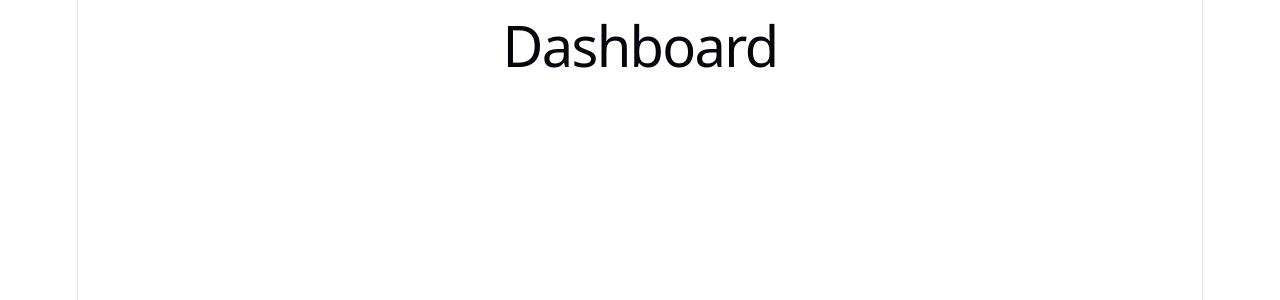
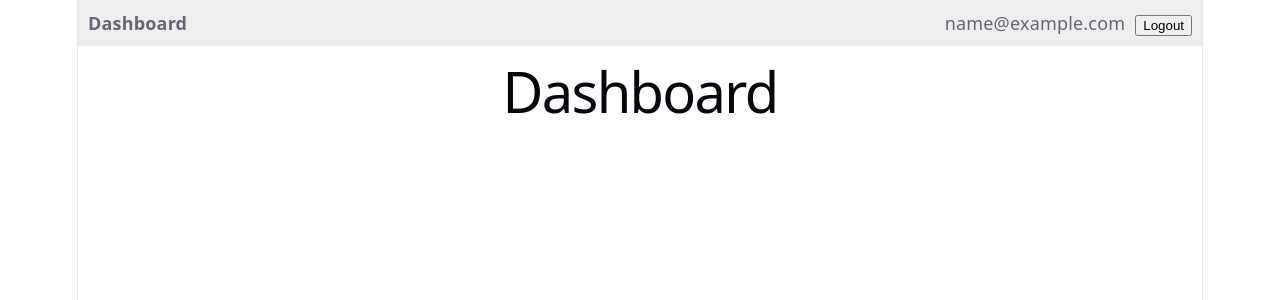
Before and after one commit to ZaidKhan26/PurpleMeritAssessment, a React app in the folder frontend/: page /dashboard in a window 1280 px wide. Shown: the top 300 px of the page. Built offline with nearby package versions, Linux system fonts and the light colour scheme; sample sign-in values are in the browser's storage; the HTML template or start-up script is replaced by a standard one.

Commit message:
feat(frontend): implement navbar with authenticated user display and logout handling

```diff
--- /dev/null
+++ b/frontend/src/components/Navbar.jsx
@@ -0,0 +1,29 @@
+import { useNavigate } from "react-router-dom";
+
+function Navbar() {
+  const navigate = useNavigate();
+
+  const user = JSON.parse(localStorage.getItem("user"));
+
+  const handleLogout = () => {
+    localStorage.removeItem("token");
+    localStorage.removeItem("user");
+
+    navigate("/");
+  };
+
+  return (
+    <div style={{ display: "flex", justifyContent: "space-between", padding: "10px", background: "#eee" }}>
+      <div>
+        <strong>Dashboard</strong>
+      </div>
+
+      <div>
+        {user && <span style={{ marginRight: "10px" }}>{user.email}</span>}
+        <button onClick={handleLogout}>Logout</button>
+      </div>
+    </div>
+  );
+}
+
+export default Navbar;
--- a/frontend/src/pages/Dashboard.jsx
+++ b/frontend/src/pages/Dashboard.jsx
@@ -1,5 +1,12 @@
+import Navbar from "../components/Navbar";
+
 function Dashboard() {
-  return <h1>Dashboard</h1>;
+  return (
+    <div>
+      <Navbar />
+      <h1>Dashboard</h1>
+    </div>
+  );
 }
 
 export default Dashboard;
```
